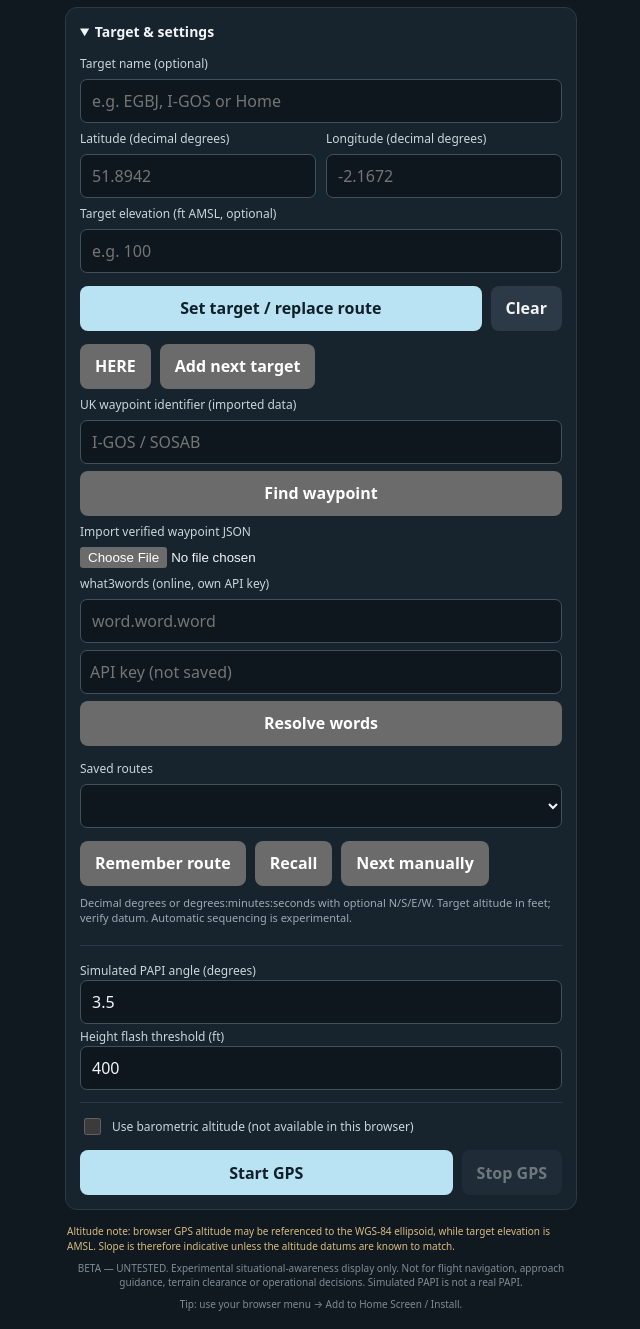
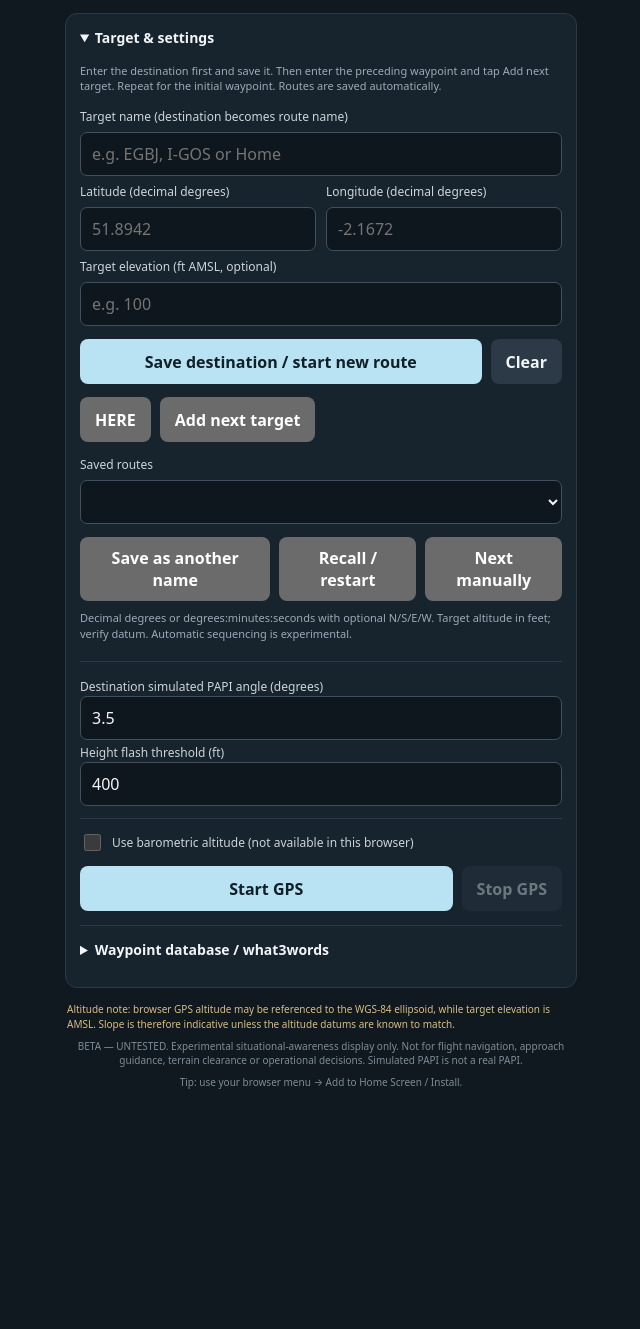
Before and after one commit to angushmac/true-vector, a plain HTML site: page index.html in a window 1280 px wide. Shown: the part 750-2079 px from the top of the page, without its empty margins (319-959 px from the left). After the commit the page ends 1857 px from the top, so only its background shows below. Drawn offline with Linux system fonts and the light colour scheme.

Commit message:
Add files via upload

```diff
--- a/app.js
+++ b/app.js
@@ -97,10 +97,11 @@
       }
       setConfidence(fresh?confidence:"poor",fresh?note:"Stale GPS fix");
       $("heightDiff").classList.toggle("flash",fresh&&Math.abs(heightFeet)<Number($("flash").value));
-      const angle=Number($("angle").value), delta=-slope-angle;
+      const angle=Number($("angle").value), intermediate=active<route.length-1, delta=intermediate?-heightFeet/100:-slope-angle;
       const whites=delta>0.5?4:delta>0.2?3:delta< -0.5?0:delta< -0.2?1:2;
+      $("papi").setAttribute("aria-label",intermediate?"Experimental altitude deviation lights":"Simulated geometric slope lights");
       $("papi").replaceChildren(...Array.from({length:4},(_,i)=>{const e=document.createElement("span");e.textContent="●";e.style.color=i<whites?"white":"#ff5555";return e;}));
-      $("papi").style.visibility=fresh&&confidence!=="poor"&&heightFeet<0&&result.metres>accuracy&&angle>=1&&angle<=10?"visible":"hidden";
+      $("papi").style.visibility=fresh&&confidence!=="poor"&&(intermediate||(heightFeet<0&&result.metres>accuracy&&angle>=1&&angle<=10))?"visible":"hidden";
     } else {
       $("slope").textContent="—";
       $("heightDiff").textContent="—";
@@ -124,7 +125,10 @@
     else localStorage.setItem("trueVectorTarget",JSON.stringify(state.target));
   }
 
-  let route=[], active=0, points=[], saved={};
+  let route=[], active=0, points=[], saved={}, routeName="";
+  function nameOf(t){return t.name||`${t.lat.toFixed(5)}, ${t.lon.toFixed(5)}`;}
+  function clearForm(){for(const id of ["targetName","latitude","longitude","targetElevation"])$(id).value="";}
+  function autoSave(){if(!route.length)return;routeName=nameOf(route[route.length-1]);saved[routeName]=route.map(t=>({...t}));localStorage.setItem("tvSaved",JSON.stringify(saved));listSaved();$("savedRoutes").value=routeName;}
   function parseCoord(value, limit) {
     let t=value.trim().toUpperCase(); if(!t) return NaN;
     const h=t.match(/[NSEW]/g)||[]; if(h.length>1||h.some(x=>limit===90?!/[NS]/.test(x):!/[EW]/.test(x))) return NaN;
@@ -137,10 +141,10 @@
   function formTarget(){const lat=parseCoord($("latitude").value,90),lon=parseCoord($("longitude").value,180),t=$("targetElevation").value,elevation=t===""?null:Number(t);if(!Number.isFinite(lat)||!Number.isFinite(lon)||(t!==""&&!Number.isFinite(elevation)))throw Error("Invalid coordinates or altitude");return {name:$("targetName").value.trim(),lat,lon,elevation};}
   function fill(t){$("targetName").value=t.name||"";$("latitude").value=t.lat;$("longitude").value=t.lon;$("targetElevation").value=t.elevation??"";}
   function resetEta(){state.previousRange=null;state.previousTime=null;state.closingRates=[];}
-  function select(){state.target=route[active]||null;resetEta();updateTargetSummary();saveTarget();localStorage.setItem("tvRoute",JSON.stringify({route,active}));$("routeList").textContent=route.map((t,i)=>`${i===active?"▶ ":""}${i+1}. ${t.name||t.lat+", "+t.lon}`).join(" · ");if(state.target&&state.fix)render();}
+  function select(){state.target=route[active]||null;resetEta();updateTargetSummary();saveTarget();localStorage.setItem("tvRoute",JSON.stringify({route,active}));$("routeProgress").replaceChildren(...route.map((t,i)=>{const el=document.createElement("div");el.className=i===active?"active-leg":"inactive-leg";el.textContent=`${i===active?"▶ ":""}${i+1}. ${nameOf(t)}${Number.isFinite(t.elevation)?` · ${t.elevation} ft`:""}${i===route.length-1?" · Destination":""}`;return el;}));$("routeList").textContent=route.map((t,i)=>`${i===active?"▶ ":""}${i+1}. ${t.name||t.lat+", "+t.lon}`).join(" · ");if(state.target&&state.fix)render();}
   function attempt(fn){try{fn()}catch(e){alert(e.message)}}
-  $("targetForm").onsubmit=e=>{e.preventDefault();attempt(()=>{route=[formTarget()];active=0;select()})};
-  $("append").onclick=()=>attempt(()=>{if(route.length>=3)throw Error("Maximum three targets");route.push(formTarget());select()});
+  $("targetForm").onsubmit=e=>{e.preventDefault();attempt(()=>{const t=formTarget();if(route.length&&!confirm("Start a new route? The existing saved route will remain."))return;route=[t];active=0;select();autoSave();clearForm()})};
+  $("append").onclick=()=>attempt(()=>{if(!route.length)throw Error("Save the destination first");if(route.length>=3)throw Error("Maximum three targets");route.unshift(formTarget());active=0;select();autoSave();clearForm()});
   $("next").onclick=()=>{if(active+1<route.length){active++;select()}};
   $("clearTarget").onclick=()=>{route=[];active=0;select();for(const id of ["distance","bearing","slope","heightDiff","eta","etaNote"])$(id).textContent="—";$("pointer").style.visibility=$("papi").style.visibility="hidden";$("heightDiff").classList.remove("flash")};
   $("here").onclick=()=>attempt(()=>{if(!state.fix||Date.now()-state.fix.timestamp>15000)throw Error("Fresh GPS fix required");fill({name:"HERE",lat:state.fix.latitude,lon:state.fix.longitude,elevation:Number.isFinite(state.fix.altitude)?Math.round(state.fix.altitude*FT_PER_METRE):null});});
@@ -149,7 +153,7 @@
   $("findWords").onclick=async()=>{try{const words=$("words").value.trim().replace(/^\/\/\//,"");if(!$("wkey").value)throw Error("API key required");const r=await fetch("https://api.what3words.com/v3/convert-to-coordinates?"+new URLSearchParams({words,key:$("wkey").value}));const d=await r.json();if(!r.ok||!d.coordinates)throw Error(d.error?.message||"Lookup failed");if(d.country!=="GB"&&!confirm(`Result country: ${d.country}. Use it?`))return;fill({name:words,lat:d.coordinates.lat,lon:d.coordinates.lng,elevation:null})}catch(e){alert(e.message)}};
   function listSaved(){$("savedRoutes").replaceChildren(...Object.keys(saved).map(k=>new Option(k,k)))}
   $("remember").onclick=()=>{if(!route.length)return;const name=prompt("Route name");if(name){saved[name]=route.map(t=>({...t}));localStorage.setItem("tvSaved",JSON.stringify(saved));listSaved()}};
-  $("recall").onclick=()=>{const r=saved[$("savedRoutes").value];if(r){route=r.map(t=>({...t}));active=0;select();fill(route[0])}};
+  $("recall").onclick=()=>{const r=saved[$("savedRoutes").value];if(r){route=r.map(t=>({...t}));active=0;select();clearForm()}};
   let wake=null;async function keepAwake(){if(state.watchId===null||document.hidden)return;try{if(!wake||wake.released)wake=await navigator.wakeLock.request("screen");$("wakeStatus").textContent="Screen wake lock active"}catch(e){$("wakeStatus").textContent="Wake lock unavailable; check Auto-Lock settings"}}
   document.addEventListener("visibilitychange",keepAwake);
   function sequence(old){if(!old||active+1>=route.length||!state.target||!Number.isFinite(state.track))return;const t=state.target, a=distanceAndBearing(old.latitude,old.longitude,t.lat,t.lon),b=distanceAndBearing(state.fix.latitude,state.fix.longitude,t.lat,t.lon);const err=Math.max(old.accuracy,state.fix.accuracy);if(err>30||a.metres>Math.max(100,err*3)||b.metres<=a.metres)return;const diff=Math.abs(((b.bearing-state.track+540)%360)-180);if(diff>120){active++;select()}}
@@ -185,7 +189,7 @@
 
   $("stopGps").addEventListener("click", () => {
     if (state.watchId !== null) navigator.geolocation.clearWatch(state.watchId);
-    state.watchId=null; if(wake)wake.release(); $("wakeStatus").textContent="Screen wake lock released"; state.fix=null; $("pointer").style.visibility=$("papi").style.visibility="hidden"; $("distance").dataset.confidence="poor"; setConfidence("poor","GPS paused"); $("gs").textContent="GS — kt"; $("startGps").disabled=false; $("stopGps").disabled=true;
+    state.watchId=null; if(wake)wake.release(); $("wakeStatus").textContent="Screen wake lock released"; state.fix=null; $("heightDiff").classList.remove("flash"); $("pointer").style.visibility=$("papi").style.visibility="hidden"; $("distance").dataset.confidence="poor"; setConfidence("poor","GPS paused"); $("gs").textContent="GS — kt"; $("startGps").disabled=false; $("stopGps").disabled=true;
     $("gpsStatus").textContent="GPS PAUSED"; $("gpsStatus").style.color="var(--muted)";
   });
 
@@ -201,7 +205,7 @@
     }
   } catch (_) { localStorage.removeItem("trueVectorTarget"); }
 
-  try {const r=JSON.parse(localStorage.getItem("tvRoute")||"null");route=r?.route|| (state.target?[state.target]:[]);active=r?.active||0;points=JSON.parse(localStorage.getItem("tvPoints")||"[]");saved=JSON.parse(localStorage.getItem("tvSaved")||"{}");listSaved();select();}catch(e){}
+  try {const r=JSON.parse(localStorage.getItem("tvRoute")||"null");route=r?.route|| (state.target?[state.target]:[]);active=r?.active||0;points=JSON.parse(localStorage.getItem("tvPoints")||"[]");saved=Object.assign(Object.create(null),JSON.parse(localStorage.getItem("tvSaved")||"{}"));listSaved();select();clearForm();}catch(e){}
   setInterval(()=>{if(state.fix&&Date.now()-state.fix.timestamp>=15000){$("distance").dataset.confidence="poor";setConfidence("poor","Stale GPS fix");$("pointer").style.visibility=$("papi").style.visibility="hidden";$("heightDiff").classList.remove("flash");$("gs").textContent="GS — kt";$("eta").textContent="--:--";}},1000);
   for(const id of ["angle","flash"]){const v=localStorage.getItem("tv-"+id);if(v!==null)$(id).value=v;$(id).onchange=()=>{localStorage.setItem("tv-"+id,$(id).value);if(state.fix)render()}}
   if ("serviceWorker" in navigator && location.protocol.startsWith("http")) {
--- a/index.html
+++ b/index.html
@@ -13,14 +13,14 @@
 <body>
   <main class="app">
     <header class="topbar">
-      <div class="brand">TRUE VECTOR <span class="version">V2.0 LITE · BETA</span></div>
+      <div class="brand">TRUE VECTOR <span class="version">V2.1 LITE · BETA</span></div>
       <div class="status" id="gpsStatus" role="status" aria-live="polite">GPS NOT STARTED</div>
     </header>
 
     <section class="target-panel" aria-label="Selected target">
-      <div class="eyebrow">TARGET</div>
+      <div class="eyebrow">ROUTE / ACTIVE TARGET</div>
       <div class="target-name" id="targetSummary">No target selected</div>
-      <div class="target-meta" id="targetMeta">Enter coordinates below</div>
+      <div id="routeProgress" aria-label="Route sequence"></div><div class="target-meta" id="targetMeta">Enter coordinates below</div>
     </section>
 
     <section class="readouts" aria-label="Navigation information">
@@ -56,8 +56,8 @@
 
     <details class="controls" open>
       <summary>Target &amp; settings</summary>
-      <form id="targetForm">
-        <label for="targetName">Target name (optional)</label>
+      <form id="targetForm"><p class="help">Enter the destination first and save it. Then enter the preceding waypoint and tap Add next target. Repeat for the initial waypoint. Routes are saved automatically.</p>
+        <label for="targetName">Target name (destination becomes route name)</label>
         <input id="targetName" type="text" maxlength="40" placeholder="e.g. EGBJ, I-GOS or Home">
         <div class="field-grid">
           <div>
@@ -72,22 +72,23 @@
         <label for="targetElevation">Target elevation (ft AMSL, optional)</label>
         <input id="targetElevation" type="number" step="1" placeholder="e.g. 100">
         <div class="form-actions">
-          <button type="submit" class="primary">Set target / replace route</button>
+          <button type="submit" class="primary">Save destination / start new route</button>
           <button type="button" id="clearTarget" class="secondary">Clear</button>
         </div>
         <div class="form-actions"><button type="button" id="here">HERE</button><button type="button" id="append">Add next target</button></div>
-        <label>UK waypoint identifier (imported data)</label><input id="lookup" type="text" placeholder="I-GOS / SOSAB"><button type="button" id="findPoint">Find waypoint</button><label>Import verified waypoint JSON</label><input id="importPoints" type="file" accept=".json">
-        <label>what3words (online, own API key)</label><input id="words" type="text" placeholder="word.word.word"><input id="wkey" type="password" placeholder="API key (not saved)"><button type="button" id="findWords">Resolve words</button>
-        <div id="routeList"></div><label>Saved routes</label><select id="savedRoutes"></select><div class="form-actions"><button type="button" id="remember">Remember route</button><button type="button" id="recall">Recall</button><button type="button" id="next">Next manually</button></div>
+        <div id="routeList"></div><label>Saved routes</label><select id="savedRoutes"></select><div class="form-actions"><button type="button" id="remember">Save as another name</button><button type="button" id="recall">Recall / restart</button><button type="button" id="next">Next manually</button></div>
         <p class="help">Decimal degrees or degrees:minutes:seconds with optional N/S/E/W. Target altitude in feet; verify datum. Automatic sequencing is experimental.</p>
       </form>
-      <div class="settings-row"><label>Simulated PAPI angle (degrees)</label><input id="angle" type="number" min="1" max="10" step="0.1" value="3.5"><label>Height flash threshold (ft)</label><input id="flash" type="number" min="0" value="400"><div id="wakeStatus"></div></div><div class="settings-row">
+      <div class="settings-row"><label>Destination simulated PAPI angle (degrees)</label><input id="angle" type="number" min="1" max="10" step="0.1" value="3.5"><label>Height flash threshold (ft)</label><input id="flash" type="number" min="0" value="400"><div id="wakeStatus"></div></div><div class="settings-row">
         <label class="check-label"><input type="checkbox" id="useBaro" disabled> Use barometric altitude (not available in this browser)</label>
       </div>
       <div class="form-actions gps-actions">
         <button type="button" id="startGps" class="primary">Start GPS</button>
         <button type="button" id="stopGps" class="secondary" disabled>Stop GPS</button>
       </div>
+      <details class="lookup-tools"><summary>Waypoint database / what3words</summary>        <label>UK waypoint identifier (imported data)</label><input id="lookup" type="text" placeholder="I-GOS / SOSAB"><button type="button" id="findPoint">Find waypoint</button><label>Import verified waypoint JSON</label><input id="importPoints" type="file" accept=".json">
+        <label>what3words (online, own API key)</label><input id="words" type="text" placeholder="word.word.word"><input id="wkey" type="password" placeholder="API key (not saved)"><button type="button" id="findWords">Resolve words</button>
+</details>
     </details>
 
     <footer>
--- a/styles.css
+++ b/styles.css
@@ -56,3 +56,5 @@ footer { padding:14px 2px 0; }
 .distance-value #pointer{font-size:48px;letter-spacing:0;align-self:center;visibility:hidden;display:inline-block;color:var(--accent);margin-left:8px}.distance-value #distance{font-size:clamp(60px,19vw,100px)}
 .slope-metric,.eta-metric{position:relative;padding-right:95px;padding-left:95px}#papi,#gs{position:absolute;right:4px;top:40%;font-size:15px}#papi{visibility:hidden;display:flex;gap:3px}#etaNote{font-size:14px} .flash{animation:flash 2s infinite}@keyframes flash{50%{opacity:.35}}@media(prefers-reduced-motion:reduce){.flash{animation:none;outline:1px solid currentColor}}
 input[type=password],select{width:100%;min-height:44px;background:#0e171e;color:var(--text);border:1px solid #40515e;border-radius:7px;padding:9px;font:inherit}#routeList,#wakeStatus{font-size:12px;color:var(--muted)}
+
+.distance-value #pointer{font-size:60px;margin-left:5px;line-height:1}#gs{font-size:17px}#gpsAltitude{font-size:14px}#routeProgress{margin-top:7px;font-size:14px;line-height:1.5}.active-leg{color:#fff;font-weight:750}.inactive-leg{color:var(--muted)}.flash{animation:flash21 1.8s infinite;border-radius:8px}@keyframes flash21{0%,100%{background:transparent;opacity:1}50%{background:#70451d;opacity:.55}}@media(prefers-reduced-motion:reduce){.flash{animation:none;outline:2px solid currentColor}}.lookup-tools{margin-top:14px;border-top:1px solid var(--line)}.lookup-tools[open]{display:grid;gap:7px}.lookup-tools button{margin:5px 0;width:100%}
--- a/sw.js
+++ b/sw.js
@@ -1,4 +1,4 @@
-const CACHE = "true-vector-v2-lite";
+const CACHE = "true-vector-v2.1-lite";
 const ASSETS = ["./","./index.html","./styles.css","./app.js","./manifest.webmanifest","./icon.svg"];
 self.addEventListener("install", event => {
   event.waitUntil(caches.open(CACHE).then(cache => cache.addAll(ASSETS)).then(() => self.skipWaiting()));
```
Also changed, not shown: 1 other file.
